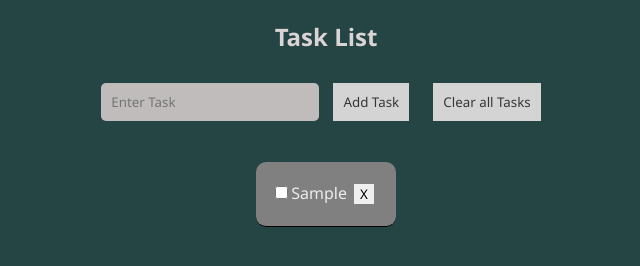
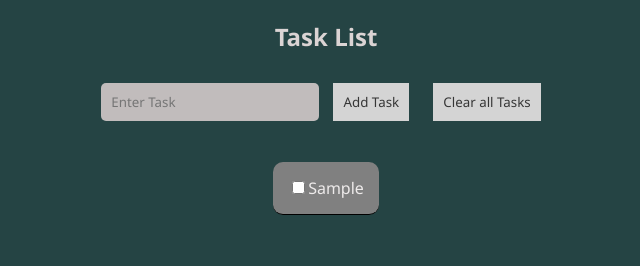
Before and after one commit to troymeeker/typescript-todo, a website with bundled scripts: page public/index.html in a window 1280 px wide. Both pictures are taken after typing "Sample" into the empty fields and a click on the button "Clear all Tasks". Shown: the whole page, without its empty margins (314-954 px from the left). Built offline with nearby package versions, Linux system fonts and the light colour scheme.

Commit message:
clear button reloads page and remove item functionality discarded

```diff
--- a/public/styles.css
+++ b/public/styles.css
@@ -33,7 +33,7 @@ body{
   #remove-btn{
     margin: 7px;
     border:none;
-    transition:  .35s ease-in-out;
+    transition:  .25s ease-in-out;
   }
   #remove-btn:hover{
     background-color: #2e2e2e;
--- a/src/index.ts
+++ b/src/index.ts
@@ -44,9 +44,9 @@ function addListItem(task: Task){
   const item = document.createElement('li')
   const label = document.createElement('label')
   const checkbox = document.createElement('input')
-  const removeItem = document.createElement('button')
-  removeItem.innerHTML = "X"
-  removeItem.setAttribute('id', 'remove-btn' )
+  // const removeItem = document.createElement('button')
+  // removeItem.innerHTML = "X"
+  // removeItem.setAttribute('id', 'remove-btn' )
 
   checkbox.addEventListener('change', () => {
    task.completed = checkbox.checked
@@ -55,10 +55,17 @@ function addListItem(task: Task){
   //  item.classList.toggle('complete')
 
   })
+//   removeItem.addEventListener('click', () => {
+
+//     const items = localStorage.getItem("TASKS")
+//     const filtered = items?.filter((item: { id: number }) => item.id !== id)
+//  localStorage.setItem('TASKS', JSON.stringify(filtered))
+
+//   })
    checkbox.type = 'checkbox'
    checkbox.checked = task.completed
    label.append(checkbox, task.title)
-   item.append(label, removeItem)
+   item.append(label)
    list?.append(item)
 
   // item.setAttribute('class', 'task-not-complete')
@@ -81,5 +88,6 @@ function loadTasks(): Task[] {
 
 clear?.addEventListener('click', () => {
   localStorage.clear()
+  location.reload()
 
 })
```
